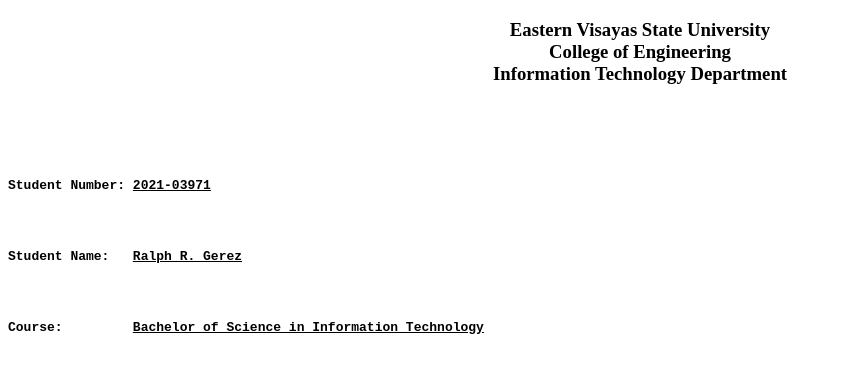
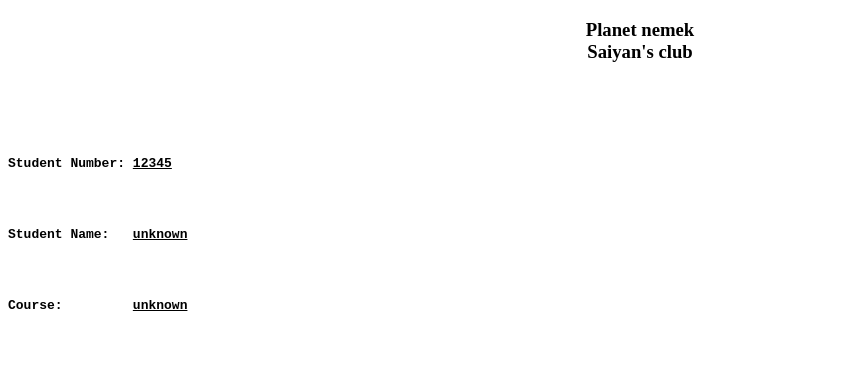
Before and after one commit to rwalp/rwalp.github.io, a plain HTML site: page act1_GEREZ.html in a window 1280 px wide. Shown: the part 61-434 px from the top of the page, without its empty margins (0-861 px from the left). Drawn offline with Linux system fonts and the light colour scheme.

Commit message:
Update act1_GEREZ.html

```diff
--- a/act1_GEREZ.html
+++ b/act1_GEREZ.html
@@ -8,15 +8,15 @@
 
         <center>
         <h1>WELCOME TO HTML</h1>
-        <h3>Eastern Visayas State University<br>College of Engineering<br>Information Technology Department</h3>
+        <h3>Planet nemek<br>Saiyan's club</h3>
         </center>
 
         <br>
 
         <pre><b>
-            <p>Student Number: <u>2021-03971</u></p>
-            <p>Student Name:   <u>Ralph R. Gerez</u></p>
-            <p>Course:         <u>Bachelor of Science in Information Technology</u></p>
+            <p>Student Number: <u>12345</u></p>
+            <p>Student Name:   <u>unknown</u></p>
+            <p>Course:         <u>unknown</u></p>
         </b></pre>
     </body>
 
```
